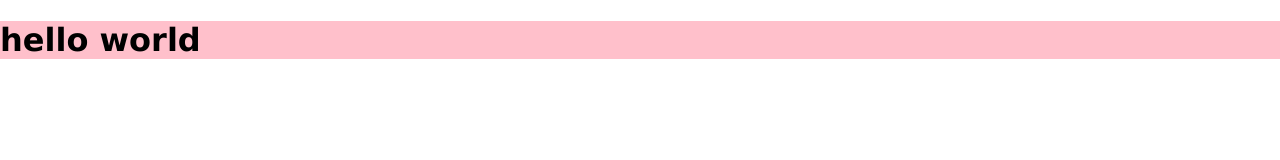
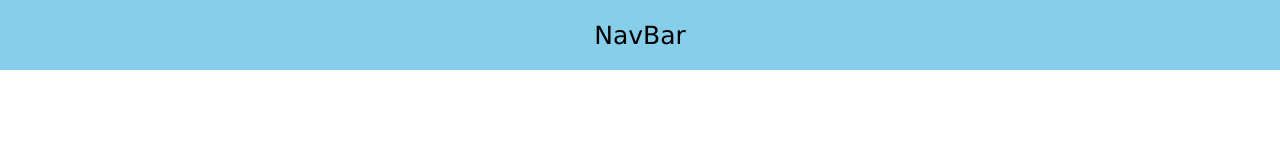
Before and after one commit to zencara-s15/Testing-Project, a plain HTML site: page index.html in a window 1280 px wide. Drawn offline with Linux system fonts and the light colour scheme.

Commit message:
#2 styel of NavBar

```diff
--- a/index.html
+++ b/index.html
@@ -7,7 +7,6 @@
     <link rel="stylesheet" href="style.css">
 </head>
 <body>
-    <h1>hello world</h1>
-
+    <nav>NavBar</nav>
 </body>
 </html>
--- a/style.css
+++ b/style.css
@@ -3,6 +3,12 @@ body{
     padding: 0;
     font-family: 'Lucida Sans', 'Lucida Sans Regular', 'Lucida Grande', 'Lucida Sans Unicode', Geneva, Verdana, sans-serif;
 }
-h1{
-    background: pink;
+nav{
+    display: flex;
+    align-items: center;
+    justify-content: center;
+    width: 100%;
+    height: 70px;
+    background-color: skyblue;
+    font-size: 25px;
 }
```
